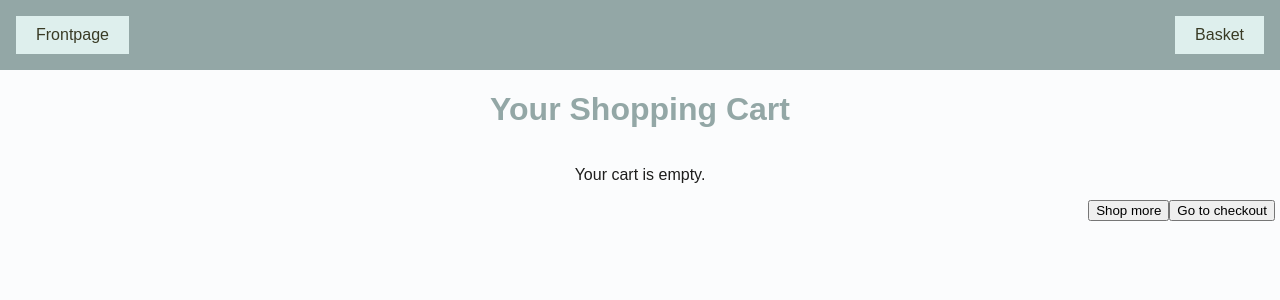
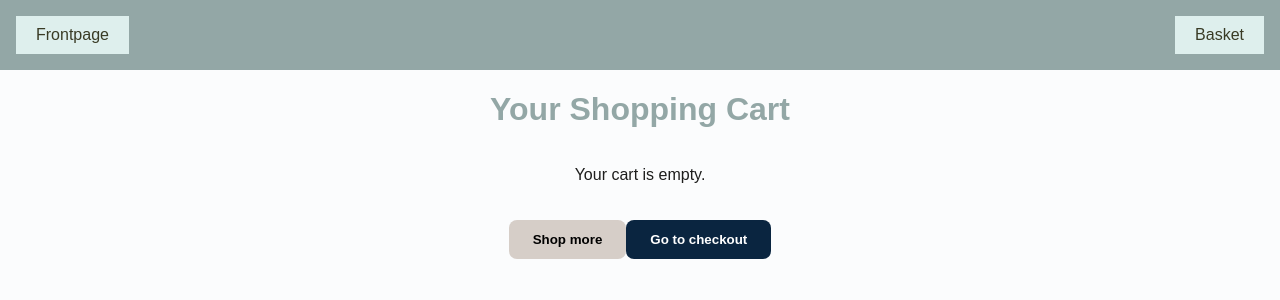
Before and after one commit to s203237/62582_DevOps, a React (Create React App) app in the folder frontend/: page /basket in a window 1280 px wide. Shown: the top 300 px of the page. Built offline with nearby package versions, Linux system fonts and the light colour scheme.

Commit message:
updated style for shoppingbasket

```diff
--- a/frontend/src/App.tsx
+++ b/frontend/src/App.tsx
@@ -30,7 +30,7 @@ const App: React.FC = () => {
           <Route path="/payment" element={<PaymentPage />} />
           {/* {<Route path="/product/:id" element={<ProductPage1 onQuantityChange={handleQuantityChange}/>} /> Pass the handler */}
           <Route path="/product/:id" element={<ProductPage1 products={productsData.products}  />}/>
-          <Route path="/basket" element={<ShoppingBasketPage />}/>
+          <Route path="/basket" element={<ShoppingBasketPage onQuantityChange={handleQuantityChange} />}/>
           <Route path="/receipt" element={<ReceiptPage />}/>
         </Routes>
       </BrowserRouter>
--- /dev/null
+++ b/frontend/src/styles/ShoppingBasket.css
@@ -0,0 +1,74 @@
+.root{
+    display: flex;
+    justify-content: center;
+    text-align: center;
+ }
+ .shopping-cart-container {
+    display: flex;
+    justify-content: space-between;
+    margin:0 auto;
+    width: 80%;
+    flex-direction: column;
+    text-align: center;
+  }
+  .shopping-cart-table {
+    width: 80%;
+    border-collapse: collapse;
+    align-items: center;
+
+  }
+
+  .shopping-cart-table th,
+  .shopping-cart-table td {
+    align-items: center;
+    text-align: center;
+    padding: 10px;
+    vertical-align: middle;
+    width: auto;
+  }
+  .product-thumbnail {
+    width: 150px;
+    height: 100px;
+  }
+  .quantity-controls {
+    display: flex;
+    justify-content: center;
+    align-items: center;
+    width: 180px;
+    gap: 10px;
+    border-radius: 4px;
+  }
+  .quantity-input {
+    text-align: center;
+    border-radius: 4px;
+  }
+  .cart-actions {
+    display: flex;
+    justify-content: center;
+    width: 100%;
+    margin: 20px auto;
+  }
+  .checkout-button {
+    padding: 12px 24px;
+    background-color: #0a2540;
+    color: white;
+    border: none;
+    border-radius: 8px;
+    font-weight: bold;
+    cursor: pointer;
+    display: flex;
+    align-items: center;
+    gap: 8px;
+    transition: background-color 0.3s ease;
+  }
+
+  .back-button {
+  padding: 12px 24px;
+  background-color: #d6cec8;
+  color: #000;
+  border: none;
+  border-radius: 8px;
+  font-weight: bold;
+  cursor: pointer;
+  transition: background-color 0.3s ease;
+  }
--- a/frontend/src/views/ShoppingBasketPage.tsx
+++ b/frontend/src/views/ShoppingBasketPage.tsx
@@ -1,20 +1,14 @@
-// Some of the components in this file have been made with the help of AI
 import React from "react";
 import { useCart } from "../context/CartContext";
 import { Table } from 'reactstrap';
+import { useNavigate } from "react-router-dom";
+import "../styles/ShoppingBasket.css";
+interface ShoppingBasketPageProps {
+  onQuantityChange: (productId: number, quantity: number) => void;
 
-import { useNavigate } from "react-router-dom";
-interface Product {
-  id: number;
-  title: string;
-  image: string; // Add the 'image' property to the 'Product' type
-  price: number;
-  discountPercentage?: number;
 }
-
-const ShoppingBasketPage: React.FC = () => {
+const ShoppingBasketPage: React.FC<ShoppingBasketPageProps> = ({onQuantityChange}) => {
   const { cart, removeFromCart, updateQuantity } = useCart(); // Assuming removeItem is a function in CartContext
-  const removeItem = removeFromCart;
   const navigate = useNavigate();
   // Calculate the subtotal for all items in the cart
   const subTotal = cart.reduce((acc, { product, quantity }) => {
@@ -33,27 +27,18 @@ const ShoppingBasketPage: React.FC = () => {
     navigate("/payment");
   };
   return (
-    <div
-      style={{
-        width: "100%",
-        display: "flex",
-        flexDirection: "column",
-        alignItems: "center",
-        justifyContent: "center",
-      }}
-    >
+    <div className="shopping-cart-container">
       <h1>Your Shopping Cart</h1>
 
       {cart.length === 0 ? (
         <p>Your cart is empty.</p>
       ) : (
         <>
-          <Table>
+          <Table className="shopping-cart-table">
             <thead>
               <tr>
                 <th>Product</th>
                 <th></th>
-
                 <th>Price</th>
                 <th>Quantity</th>
                 <th>Subtotal</th>
@@ -64,8 +49,7 @@ const ShoppingBasketPage: React.FC = () => {
               {cart.map((item) => {
                 const totalBeforeDiscount = item.product.price * item.quantity;
                 const discount = item.product.discountPercentage
-                  ? (totalBeforeDiscount * item.product.discountPercentage) /
-                    100
+                  ? (totalBeforeDiscount * item.product.discountPercentage) / 100
                   : 0;
                 const totalForProduct = totalBeforeDiscount - discount;
 
@@ -75,20 +59,19 @@ const ShoppingBasketPage: React.FC = () => {
                       <img
                         src={item.product.thumbnail}
                         alt={item.product.title}
-                        style={{ width: "50px", height: "50px" }}
+                        className="product-thumbnail"
                       />
                     </td>
                     <td>{item.product.title}</td>
                     <td>${item.product.price.toFixed(2)}</td>
-                    <td>
-
-                      <div style={{ display: "flex", alignItems: "center", gap: "15px" }}>
+                    <td >
+                      <div  className="quantity-controls">
                         <button onClick={() => updateQuantity(item.product.id, item.quantity - 1)}>-</button>
                         <input
                           type="text"
                           value={item.quantity}
                           readOnly
-                          style={{ width: "40px", textAlign: "center", border: "1px solid #ccc" }}
+                          className="quantity-input"
                         />
                         <button onClick={() => updateQuantity(item.product.id, item.quantity + 1)}>+</button>
                       </div>
@@ -102,22 +85,15 @@ const ShoppingBasketPage: React.FC = () => {
               })}
             </tbody>
           </Table>
-          <h2>Total: ${subTotal.toFixed(2)}</h2>
+          <h2 >Total: ${subTotal.toFixed(2)}</h2>
         </>
       )}
-      <div
-        style={{
-          display: "flex",
-          justifyContent: "end",
-          width: "100%",
-          marginRight: "10px",
-        }}
-      >
-        <button type="button" onClick={handleBack}>
+
+      <div className="cart-actions">
+        <button className="back-button" type="button" onClick={handleBack}>
           Shop more
         </button>
-        <button type="submit" onClick={handlePay}>
-          {" "}
+        <button className="checkout-button" type="submit" onClick={handlePay}>
           Go to checkout
         </button>
       </div>
@@ -125,4 +101,5 @@ const ShoppingBasketPage: React.FC = () => {
   );
 };
 
+
 export default ShoppingBasketPage;
```
